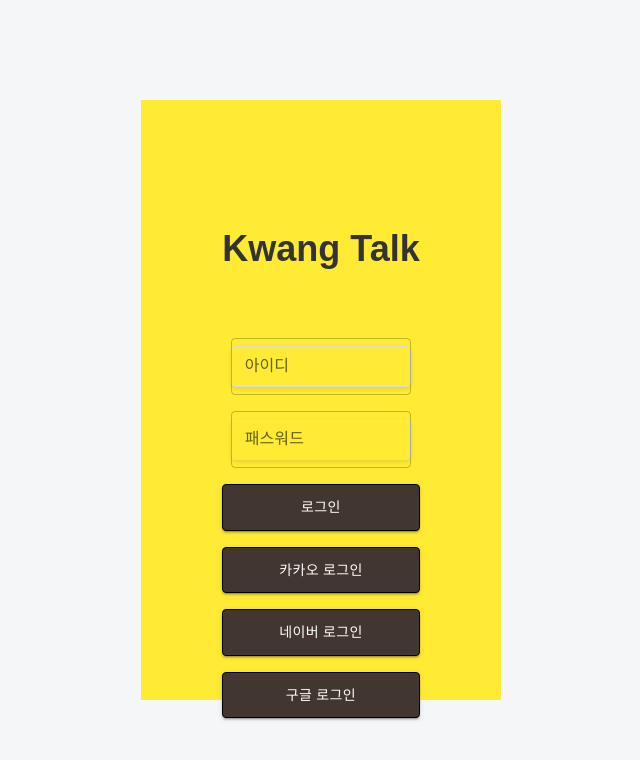
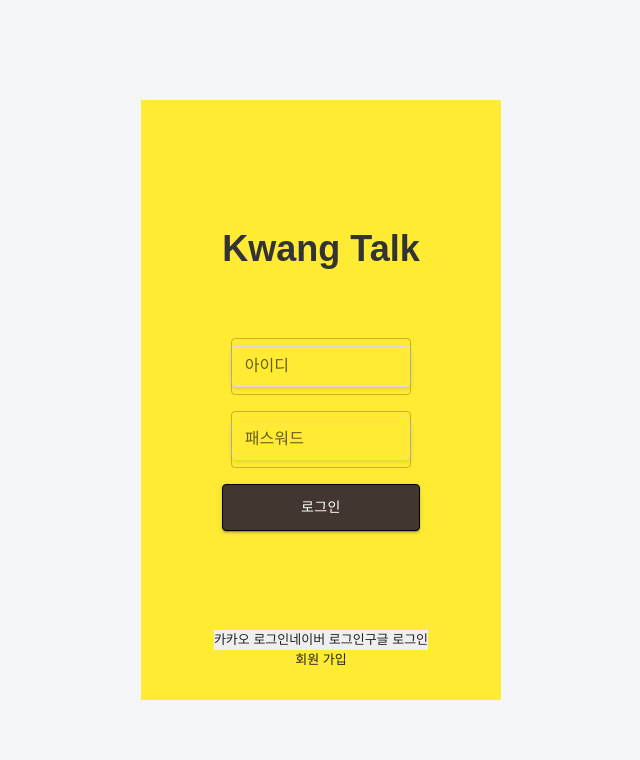
Before and after one commit to rhkdguskim/chattingClient, a React (Create React App) app: page /login in a window 1280 px wide. Shown: the top 760 px of the page, without its empty margins (319-959 px from the left). Built offline with nearby package versions, Linux system fonts and the light colour scheme; no server answers.

Commit message:
Oauth 수정

```diff
--- a/src/components/login/Content.tsx
+++ b/src/components/login/Content.tsx
@@ -76,29 +76,12 @@ const Wrapper = styled.main`
 interface Props {
   login(loginData: LoginData): void;
   changeMessage(message: string): void;
-  Sociallogin(token: string): void;
   loginFailuerMsg: string;
   loggingIn: boolean;
 }
 
 const Content :React.FC<Props>  = (props)  => {
-  const { login, changeMessage, Sociallogin, loginFailuerMsg, loggingIn } = props;
-
-  const handleLoginClick = (authProvider: string) => {
-    window.location.href = `${API_HOST}/auth/${authProvider}/login`;
-  };
-
-  useEffect(() => {
-    const urlParams = new URLSearchParams(window.location.search);
-    const receivedAccessToken = urlParams.get('access_token');
-    const receivedRefreshToken = urlParams.get('refresh_token');
-
-    if (receivedAccessToken && receivedRefreshToken && !loggingIn) {
-      console.log("몇번이냐?")
-      Sociallogin(receivedAccessToken);
-      window.sessionStorage.setItem('jwt', receivedAccessToken);
-    }
-  }, [loggingIn, Sociallogin]);
+  const { login, changeMessage, loginFailuerMsg, loggingIn } = props;
 
   const [user_id, setUserId] = useState('');
   const [password, setPassword] = useState('');
@@ -147,15 +130,6 @@ const Content :React.FC<Props>  = (props)  => {
       <TextField id="user-id" label="아이디" variant="outlined" onChange={onUserIdChange} />
       <TextField id="user-password" label="패스워드" type="password" variant="outlined" onChange={onPasswordChange} />
       <Button variant="contained" sx={{ width: '25ch' }} onClick={onSubmit}>로그인</Button>
-      <Button variant="contained" sx={{ width: '25ch' }} onClick={() => handleLoginClick('kakao')}>
-        카카오 로그인
-      </Button>
-      <Button variant="contained" sx={{ width: '25ch' }} onClick={() => handleLoginClick('naver')}>
-        네이버 로그인
-      </Button>
-      <Button variant="contained" sx={{ width: '25ch' }} onClick={() => handleLoginClick('google')}>
-        구글 로그인
-      </Button>
       <p>{loginFailuerMsg}</p>
     </Box>
        </Wrapper>
--- a/src/components/login/Footer.tsx
+++ b/src/components/login/Footer.tsx
@@ -1,6 +1,6 @@
 import React, { useState, useEffect } from 'react';
 import styled from 'styled-components';
-import { Link, useNavigate } from 'react-router-dom';
+import { Link } from 'react-router-dom';
 import { PAGE_PATHS, API_HOST } from '../../config';
 
 const Wrapper = styled.header`
@@ -19,16 +19,47 @@ const Wrapper = styled.header`
   }
 `;
 
-const Footer: React.FC = () => {
+interface Props {
+  Sociallogin(token: string): void;
+}
 
+const Footer: React.FC<Props> = (props) => {
+  const { Sociallogin } = props;
+
+  const handleLoginClick = (authProvider: string) => {
+    window.location.href = `${API_HOST}/auth/${authProvider}/login`;
+  };
+
+  useEffect(() => {
+    const urlParams = new URLSearchParams(window.location.search);
+    const receivedAccessToken = urlParams.get('access_token');
+    const receivedRefreshToken = urlParams.get('refresh_token');
+
+    if (receivedAccessToken && receivedRefreshToken) {
+      window.sessionStorage.setItem('jwt', receivedAccessToken);
+      Sociallogin(receivedAccessToken)
+    }
+  }, []);
 
   return (
     <Wrapper>
+      <button onClick={() => handleLoginClick('kakao')}>
+        카카오 로그인
+      </button>
+      <button onClick={() => handleLoginClick('naver')}>
+        네이버 로그인
+      </button>
+      <button onClick={() => handleLoginClick('google')}>
+        구글 로그인
+      </button>
+
       <ul>
         <li>
         <Link to={PAGE_PATHS.SIGNUP}>회원 가입</Link>
         </li>
       </ul>
+
+
     </Wrapper>
   );
 };
--- a/src/containers/login/LoginContainer.tsx
+++ b/src/containers/login/LoginContainer.tsx
@@ -38,7 +38,7 @@ const LoginContainer : React.FC<Props>  = (props) => {
         <Wrapper>
             <Header/>
             <Content {...contentProps}/>
-            <Footer/>
+            <Footer {...contentProps}/>
         </Wrapper>
     )
 }
```
